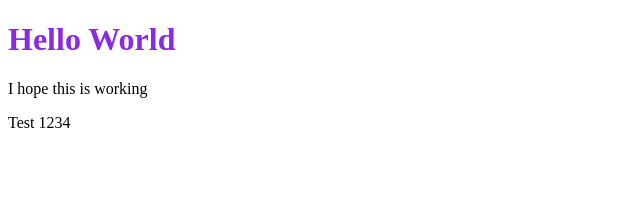
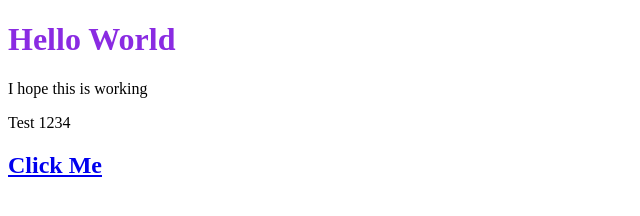
Before and after one commit to majensch/zahn.github.io, a plain HTML site: page index.html in a window 1280 px wide. Shown: the whole page, without its empty margins (0-640 px from the left). Drawn offline with Linux system fonts and the light colour scheme.

Commit message:
weiterlitung

```diff
--- a/index.html
+++ b/index.html
@@ -7,5 +7,6 @@
         <h1>Hello World</h1>
         <p>I hope this is working</p>
         <p>Test 1234</p>
+        <h2><a href="blog.html">Click Me</a></h2>
     </body>
 </html>
```
